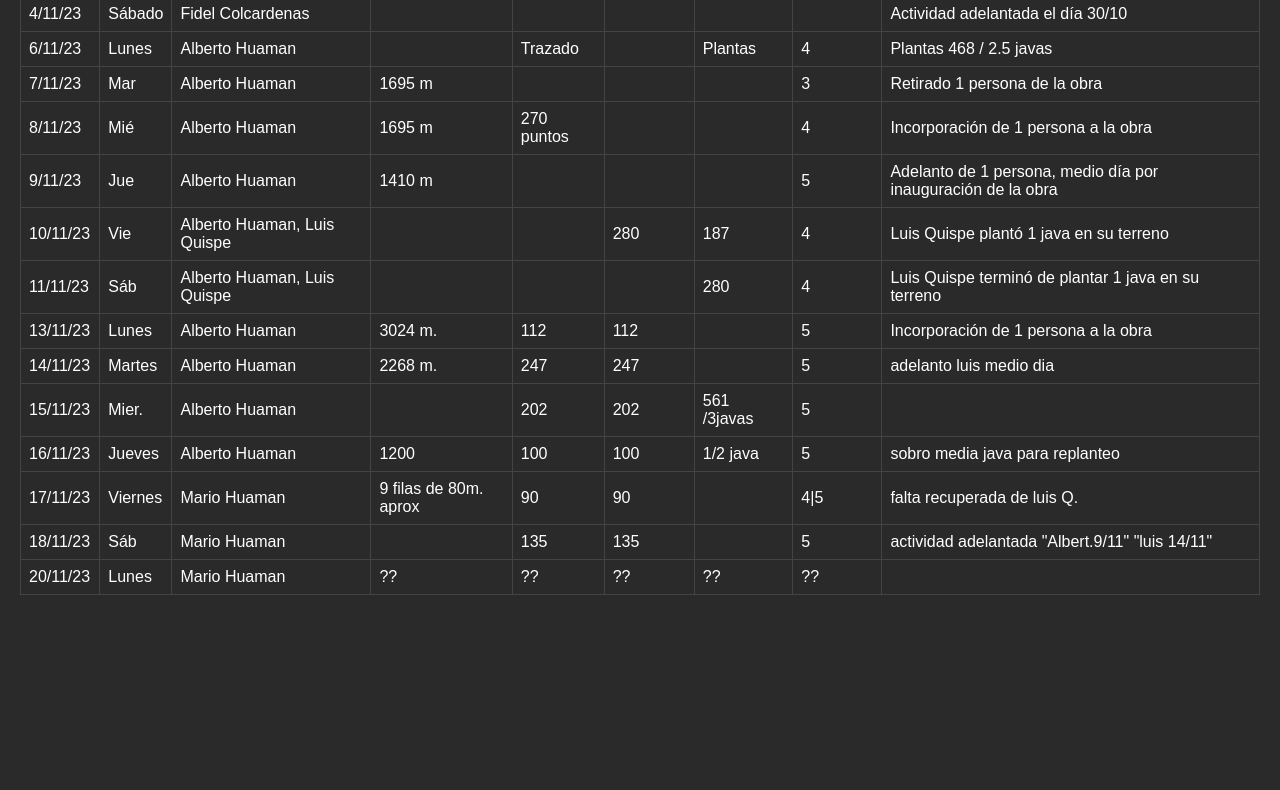
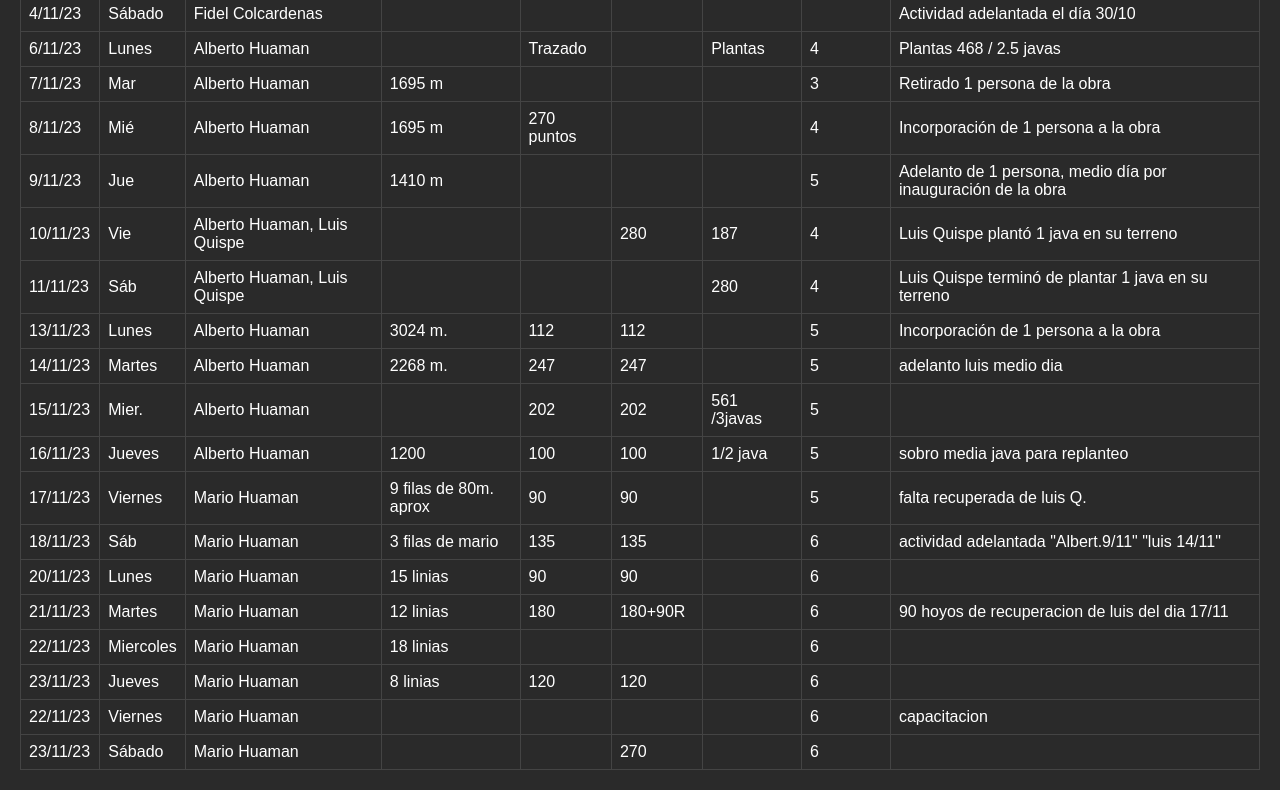
Before and after one commit to jafere03/tareo-inkatambo-tabla, a plain HTML site: page index.html in a window 1280 px wide. Shown: the part 413-1203 px from the top of the page. Before the commit the page ends 1028 px from the top, so only its background shows below. Drawn offline with Linux system fonts and the light colour scheme.

Commit message:
Update index.html

```diff
--- a/index.html
+++ b/index.html
@@ -274,32 +274,86 @@
       <td>90</td>
       <td>90</td>
       <td></td>
-      <td>4|5</td>
+      <td>5</td>
       <td>falta recuperada de luis Q.</td>
     </tr>
     <tr>
       <td>18/11/23</td>
       <td>Sáb</td>
       <td>Mario Huaman</td>
-      <td></td>
+      <td>3 filas de mario</td>
       <td>135</td>
       <td>135</td>
       <td></td>
-      <td>5</td>
-      <td>actividad adelantada "Albert.9/11" "luis 14/11"</td>
+      <td>6</td>
+      <td>actividad adelantada "Albert.9/11" "luis 14/11" </td>
     </tr>
     <tr>
       <td>20/11/23</td>
       <td>Lunes</td>
       <td>Mario Huaman</td>
-      <td>??</td>
-      <td>??</td>
-      <td>??</td>
-      <td>??</td>
-      <td>??</td>
+      <td>15 linias</td>
+      <td>90</td>
+      <td>90</td>
+      <td></td>
+      <td>6</td>
       <td></td>
     </tr>
-
+    <tr>
+      <td>21/11/23</td>
+      <td>Martes</td>
+      <td>Mario Huaman</td>
+      <td>12 linias</td>
+      <td>180</td>
+      <td>180+90R</td>
+      <td></td>
+      <td>6</td>
+      <td>90 hoyos de recuperacion de luis del dia 17/11 </td>
+    </tr>
+    <tr>
+      <td>22/11/23</td>
+      <td>Miercoles</td>
+      <td>Mario Huaman</td>
+      <td>18 linias</td>
+      <td> </td>
+      <td> </td>
+      <td> </td>
+      <td>6</td>
+      <td></td>
+    </tr>
+    <tr>
+      <td>23/11/23</td>
+      <td>Jueves</td>
+      <td>Mario Huaman</td>
+      <td>8 linias</td>
+      <td>120</td>
+      <td>120</td>
+      <td> </td>
+      <td>6</td>
+      <td></td>
+    </tr>
+    <tr>
+      <td>22/11/23</td>
+      <td>Viernes</td>
+      <td>Mario Huaman</td>
+      <td></td>
+      <td> </td>
+      <td> </td>
+      <td> </td>
+      <td>6</td>
+      <td>capacitacion</td>
+    </tr>
+    <tr>
+      <td>23/11/23</td>
+      <td>Sábado</td>
+      <td>Mario Huaman</td>
+      <td></td>
+      <td></td>
+      <td>270</td>
+      <td></td>
+      <td>6</td>
+      <td></td>
+    </tr>
   </table>
 </div>
 </body>
```
